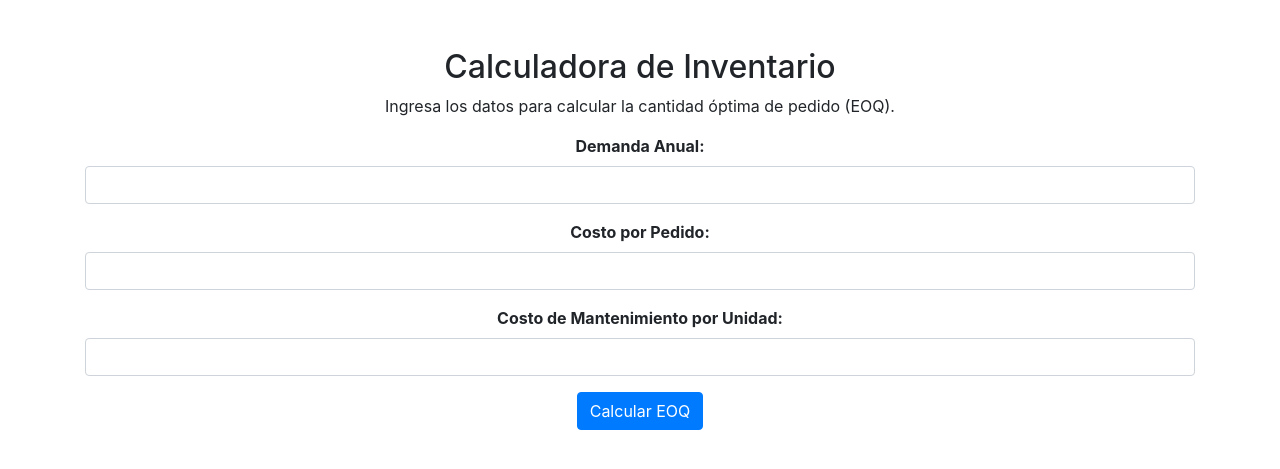
After one commit to nicoliberios/operativa_1, a Flask app: page /inventario in a window 1280 px wide. The commit adds this page. Shown: the top 469 px of the page. Run offline with Flask 3, Linux system fonts and the light colour scheme; some libraries are stand-ins or nearby versions.

Commit message:
se añadio inventario

```diff
--- a/app/app.py
+++ b/app/app.py
@@ -4,14 +4,16 @@ from gpt.GptAnaliser import GptAnaliser
 from transporte.TransporteSolver import solve_transportation_problem, vogel_approximation_method
 from lineal import LinearProgrammingSolver
 from redes.redes_api import redes_bp  # ✅ Importar API de redes
+from inventario.inventario_api import inventario_bp  # ✅ Importar API de Inventario
 import os
 
 app = Flask(__name__)
 
-# ✅ Registrar el Blueprint de redes en la aplicación principal
+# ✅ Registrar Blueprints
 app.register_blueprint(redes_bp)  # ✅ Registra el Blueprint de redes
+app.register_blueprint(inventario_bp)  # ✅ Registra el Blueprint de Inventario
 
-# Servir imágenes en static/graphs/
+# ✅ Servir imágenes en static/graphs/
 @app.route('/static/graphs/<path:filename>')
 def serve_graphs(filename):
     ruta_completa = os.path.join(app.static_folder, 'graphs', filename)
@@ -22,6 +24,10 @@ def serve_graphs(filename):
 @app.route('/redesb')
 def redes():
     return render_template('redes.html')
+
+@app.route('/inventario')  # ✅ Agregar ruta para Inventario
+def inventario():
+    return render_template('inventario.html')
 
 @app.route('/')
 def index():
@@ -95,6 +101,7 @@ def transportation():
             })
         except Exception as e:
             return jsonify({'error': str(e)})
+
     return render_template('transportation.html')
 
 
--- a/app/templates/index.html
+++ b/app/templates/index.html
@@ -211,6 +211,9 @@
           <a href="/redesb" class="btn btn-secondary-custom mx-2"
             >Calculadora de<br />redes</a
           >
+          <a href="/inventario" class="btn btn-secondary-custom mx-2">
+            Calculadora de<br />Inventario</a
+          >
         </div>
       </div>
     </section>
--- /dev/null
+++ b/app/templates/inventario.html
@@ -0,0 +1,34 @@
+<!DOCTYPE html>
+<html lang="es">
+<head>
+    <meta charset="UTF-8">
+    <meta name="viewport" content="width=device-width, initial-scale=1.0">
+    <title>Calculadora de Inventario</title>
+    <link rel="stylesheet" href="https://stackpath.bootstrapcdn.com/bootstrap/4.5.2/css/bootstrap.min.css">
+</head>
+<body>
+    <div class="container text-center mt-5">
+        <h2>Calculadora de Inventario</h2>
+        <p>Ingresa los datos para calcular la cantidad óptima de pedido (EOQ).</p>
+
+        <form action="/inventario" method="POST">
+            <div class="form-group">
+                <label for="demanda_anual"><b>Demanda Anual:</b></label>
+                <input type="number" id="demanda_anual" name="demanda_anual" class="form-control" required>
+            </div>
+
+            <div class="form-group">
+                <label for="costo_pedido"><b>Costo por Pedido:</b></label>
+                <input type="number" id="costo_pedido" name="costo_pedido" class="form-control" required>
+            </div>
+
+            <div class="form-group">
+                <label for="costo_mantenimiento"><b>Costo de Mantenimiento por Unidad:</b></label>
+                <input type="number" id="costo_mantenimiento" name="costo_mantenimiento" class="form-control" required>
+            </div>
+
+            <button type="submit" class="btn btn-primary">Calcular EOQ</button>
+        </form>
+    </div>
+</body>
+</html>
--- /dev/null
+++ b/inventario/inventario_api.py
@@ -0,0 +1,38 @@
+from flask import Blueprint, request, jsonify, render_template
+import os
+import matplotlib.pyplot as plt
+from datetime import datetime
+from inventario.inventario_solver import calcular_eoq
+
+inventario_bp = Blueprint('inventario', __name__)
+
+@inventario_bp.route('/inventario', methods=['GET', 'POST'])
+def inventario():
+    if request.method == 'POST':
+        try:
+            # 📌 Recibir datos del formulario
+            demanda_anual = float(request.form.get('demanda_anual'))
+            costo_pedido = float(request.form.get('costo_pedido'))
+            costo_mantenimiento = float(request.form.get('costo_mantenimiento'))
+
+            # 📌 Calcular EOQ
+            resultado = calcular_eoq(demanda_anual, costo_pedido, costo_mantenimiento)
+
+            # 📌 Generar y guardar gráfico en app/static/graphs/
+            img_path = os.path.join("app", "static", "graphs", "inventario.png")
+            os.makedirs(os.path.dirname(img_path), exist_ok=True)
+
+            fig, ax = plt.subplots()
+            ax.bar(["EOQ"], [resultado.get("eoq", 0)], color='blue')
+            ax.set_ylabel("Cantidad Óptima de Pedido (EOQ)")
+            ax.set_title("Optimización de Inventario")
+
+            plt.savefig(img_path)
+            plt.close()
+
+            return render_template("resultado_inventario.html", resultado=resultado, now=datetime.now())
+
+        except Exception as e:
+            return jsonify({"error": str(e)})
+
+    return render_template('inventario.html')
```
Also changed, not shown: app/templates/resultado_inventario.html (added, +27 -0 lines), inventario/inventario_solver.py (added, +23 -0 lines), app/static/graphs/inventario.png (added), inventario/__init__.py (added).
